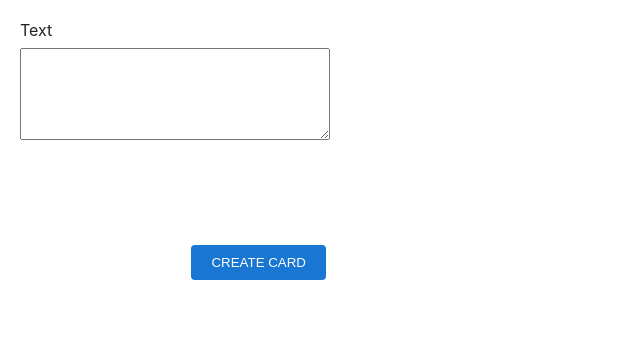
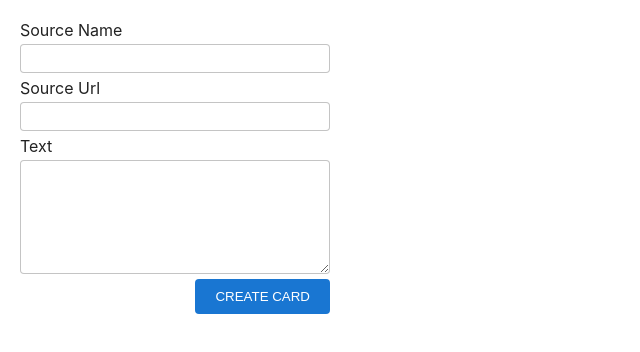
Before and after one commit to KKKIIO/vocab-card-extension, a website built with webpack: page public/popup.html in a window 1280 px wide. Shown: the whole page, without its empty margins (0-640 px from the left). Built offline with nearby package versions, Linux system fonts and the light colour scheme; no server answers; files whose address does not match are found by name.

Commit message:
feat(card): add source

```diff
--- a/public/popup.html
+++ b/public/popup.html
@@ -7,13 +7,31 @@
   </head>
   <body>
     <div class="app">
-      <form id="card-form" class="card">
+      <form id="card_form" class="card">
+        <div class="form-group">
+          <label for="source_name">Source Name</label>
+          <input
+            id="source_name"
+            name="source_name"
+            type="text"
+            style="margin-top: 4px"
+          ></input>
+        </div>
+        <div class="form-group">
+          <label for="source_url">Source Url</label>
+          <input
+            id="source_url"
+            name="source_url"
+            type="text"
+            style="margin-top: 4px"
+          ></input>
+        </div>
         <div class="form-group">
           <label for="text">Text</label>
           <textarea
             id="text"
             name="text"
-            style="margin-top: 8px"
+            style="margin-top: 4px"
             rows="6"
           ></textarea>
         </div>
--- a/src/popup.css
+++ b/src/popup.css
@@ -9,14 +9,12 @@
 /* normalize css ends here */
 
 html {
-  font-family: -apple-system, BlinkMacSystemFont, Segoe UI, Helvetica, Arial,
-    sans-serif;
+  font-family: Inter Var, Inter, sans-serif;
   color: #222;
 }
 
 body {
   width: 350px;
-  height: 300px;
 }
 
 .app {
@@ -27,19 +25,29 @@ body {
 }
 
 .card {
+  height: 100%;
   display: flex;
   flex-direction: column;
-  height: 100%;
+  gap: 5px;
 }
 
 .form-group {
   display: inline-flex;
   flex-direction: column;
-
 }
 
 form textarea {
   width: 100%;
+}
+
+input,
+textarea {
+  padding: 5px;
+  border: 1px solid rgba(0, 0, 0, 0.23);
+  border-radius: 4px;
+  font: inherit;
+  font-size: 14px;
+  transition: border 0.2s ease;
 }
 
 .card-actions {
@@ -53,8 +61,6 @@ form textarea {
   border: 0;
   display: inline-block;
   padding: 10px 20px;
-  margin-right: 4px;
-  margin-left: 4px;
   background-color: #1976d2;
   color: white;
   cursor: pointer;
@@ -70,5 +76,6 @@ form textarea {
 
 .button:hover {
   background-color: rgb(21, 101, 192);
-  box-shadow:rgba(0, 0, 0, 0.2) 0px 2px 4px -1px, rgba(0, 0, 0, 0.14) 0px 4px 5px 0px, rgba(0, 0, 0, 0.12) 0px 1px 10px 0px;
+  box-shadow: rgba(0, 0, 0, 0.2) 0px 2px 4px -1px,
+    rgba(0, 0, 0, 0.14) 0px 4px 5px 0px, rgba(0, 0, 0, 0.12) 0px 1px 10px 0px;
 }
--- a/src/popup.js
+++ b/src/popup.js
@@ -4,17 +4,21 @@ import './popup.css';
 
 (function () {
   document.addEventListener('DOMContentLoaded', function () {
+    const sourceNameInput = document.getElementById('source_name');
+    const sourceUrlInput = document.getElementById('source_url');
     const textInput = document.getElementById('text');
-    const cardForm = document.getElementById('card-form');
+    const cardForm = document.getElementById('card_form');
     const resultContainer = document.getElementById('result');
 
     // Load selected text into the text input
     chrome.tabs.query({ active: true, currentWindow: true }, function (tabs) {
       chrome.tabs.sendMessage(
         tabs[0].id,
-        { action: 'getSelectedText' },
+        { action: 'getContextFromPage' },
         function (response) {
-          if (response && response.selectedText) {
+          if (response) {
+            sourceNameInput.value = response.pageTitle;
+            sourceUrlInput.value = response.pageUrl;
             textInput.value = response.selectedText;
           }
         }
@@ -29,6 +33,10 @@ import './popup.css';
       const formData = new FormData(cardForm);
       const data = {
         text: formData.get('text'),
+        source: {
+          name: formData.get('source_name'),
+          url: formData.get('source_url'),
+        },
       };
 
       // Send a message to the background script to create the card
```
Also changed, not shown: src/contentScript.js (+10 -2 lines).
